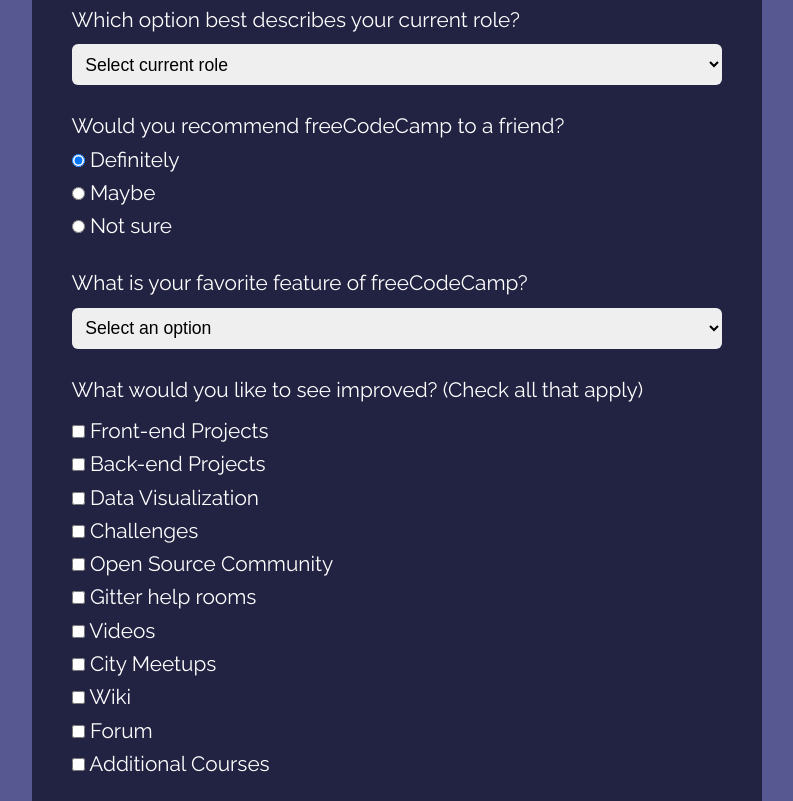
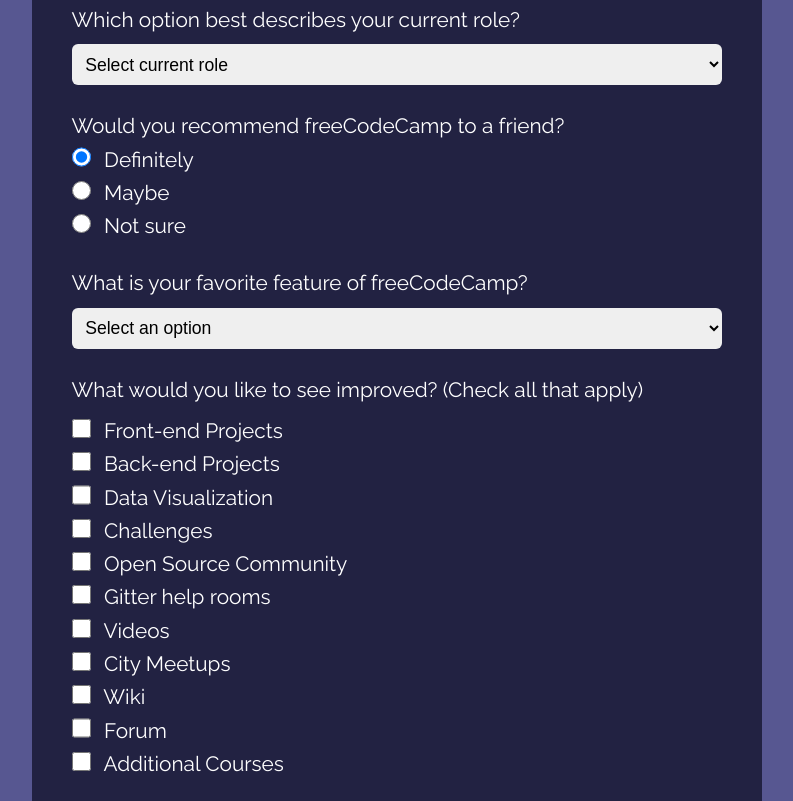
Before and after one commit to raihanahmad/freecodecamp-survey-form, a plain HTML site: page index.html in a window 1280 px wide. Shown: the part 563-1364 px from the top of the page, without its empty margins (243-1036 px from the left). Drawn offline with Linux system fonts and the light colour scheme.

Commit message:
textarea and checkbox and radio little changed

```diff
--- a/css/style.css
+++ b/css/style.css
@@ -73,7 +73,8 @@ body {
 
 .form-group textarea {
   height: 7rem;
-  font-size: 1.1rem;
+  font-size: inherit;
+  font-family: inherit;
 }
 
 #submit {
@@ -81,6 +82,18 @@ body {
   color: #fff;
   padding: .7rem;
   font-size: 1.15rem;
+  cursor: pointer;
+}
+
+.i-check {
+  display: inline-block;
+  margin-right: .5rem;
+  min-width: 1.2rem;
+  min-height: 1.2rem;
+}
+
+#submit:hover {
+  background: rgb(49, 156, 90);
 }
 
 #creator {
--- a/index.html
+++ b/index.html
@@ -2,9 +2,9 @@
 <html lang="en">
 
 <head>
-  <meta charset="UTF-8">
-  <meta name="viewport" content="width=device-width, initial-scale=1.0">
-  <link rel="stylesheet" href="css/style.css">
+  <meta charset="UTF-8" />
+  <meta name="viewport" content="width=device-width, initial-scale=1.0" />
+  <link rel="stylesheet" href="css/style.css" />
   <title>Survey Form</title>
 </head>
 
@@ -12,23 +12,26 @@
   <div id="container">
     <header class="main-header">
       <h1 id="title">freeCodeCamp Survey Form</h1>
-      <p id="description"><em>Thank you for taking the time to help us improve the platform</em></p>
+      <p id="description">
+        <em>Thank you for taking the time to help us improve the platform</em>
+      </p>
     </header>
     <form id="survey-form">
       <div class="form-group">
         <label for="name">Name</label>
-        <input type="text" name="name" id="name" placeholder="Enter your name">
+        <input type="text" name="name" id="name" placeholder="Enter your name" />
       </div>
       <div class="form-group">
         <label for="email">Email</label>
-        <input type="email" name="email" id="email" placeholder="Enter your email">
+        <input type="email" name="email" id="email" placeholder="Enter your email" />
       </div>
       <div class="form-group">
         <label for="age">Age <span>(optional)</span></label>
-        <input type="number" name="age" id="age" placeholder="Age">
+        <input type="number" name="age" id="age" placeholder="Age" />
       </div>
       <div class="form-group">
-        <label for="dropdown-selector-role">Which option best describes your current role?</label>
+        <label for="dropdown-selector-role">
+          Which option best describes your current role?</label>
         <select name="dropdown-selector-role" id="dropdown-selector-role">
           <option value="">Select current role</option>
           <option value="student">Student</option>
@@ -40,11 +43,11 @@
       </div>
       <div class="form-group">
         <p>Would you recommend freeCodeCamp to a friend?</p>
-        <input type="radio" id="definitely" checked>
-        <label for="definitely">Definitely</label><br>
-        <input type="radio" id="maybe">
-        <label for="maybe">Maybe</label><br>
-        <input type="radio" id="not-sure">
+        <input class="i-check" type="radio" id="definitely" name="recommend-friend" value="definitely" checked />
+        <label for="definitely">Definitely</label><br />
+        <input class="i-check" type="radio" id="maybe" name="recommend-friend" value="maybe" />
+        <label for="maybe">Maybe</label><br />
+        <input class="i-check" type="radio" id="not-sure" name="recommend-friend" value="not-sure" />
         <label for="not-sure">Not sure</label>
       </div>
       <div class="form-group">
@@ -58,26 +61,30 @@
         </select>
       </div>
       <div class="form-group">
-        <label for="improved-selector">What would you like to see improved? <span>(Check all that apply)</span></label>
-        <input type="checkbox"> Front-end Projects <br>
-        <input type="checkbox"> Back-end Projects <br>
-        <input type="checkbox"> Data Visualization <br>
-        <input type="checkbox"> Challenges <br>
-        <input type="checkbox"> Open Source Community <br>
-        <input type="checkbox"> Gitter help rooms <br>
-        <input type="checkbox"> Videos <br>
-        <input type="checkbox"> City Meetups <br>
-        <input type="checkbox"> Wiki <br>
-        <input type="checkbox"> Forum <br>
-        <input type="checkbox"> Additional Courses <br>
+        <label for="improved-selector">What would you like to see improved?
+          <span>(Check all that apply)</span></label>
+        <input class="i-check" type="checkbox" /> Front-end Projects <br />
+        <input class="i-check" type="checkbox" /> Back-end Projects <br />
+        <input class="i-check" type="checkbox" /> Data Visualization <br />
+        <input class="i-check" type="checkbox" /> Challenges <br />
+        <input class="i-check" type="checkbox" /> Open Source Community <br />
+        <input class="i-check" type="checkbox" /> Gitter help rooms <br />
+        <input class="i-check" type="checkbox" /> Videos <br />
+        <input class="i-check" type="checkbox" /> City Meetups <br />
+        <input class="i-check" type="checkbox" /> Wiki <br />
+        <input class="i-check" type="checkbox" /> Forum <br />
+        <input class="i-check" type="checkbox" /> Additional Courses <br />
       </div>
       <div class="form-group">
         <label for="comments">Any comments or suggestions?</label>
         <textarea name="comments" id="comments" placeholder="Enter your comment here"></textarea>
       </div>
-      <input type="submit" id="submit" value="Submit">
+      <input type="submit" id="submit" value="Submit" />
     </form>
-    <p id="creator">This form created by <a href="https://raihanahmad.netlify.com/">Raihan Ahmad</a></p>
+    <p id="creator">
+      This form created by
+      <a href="https://raihanahmad.netlify.com/">Raihan Ahmad</a>
+    </p>
   </div>
 </body>
 
```
